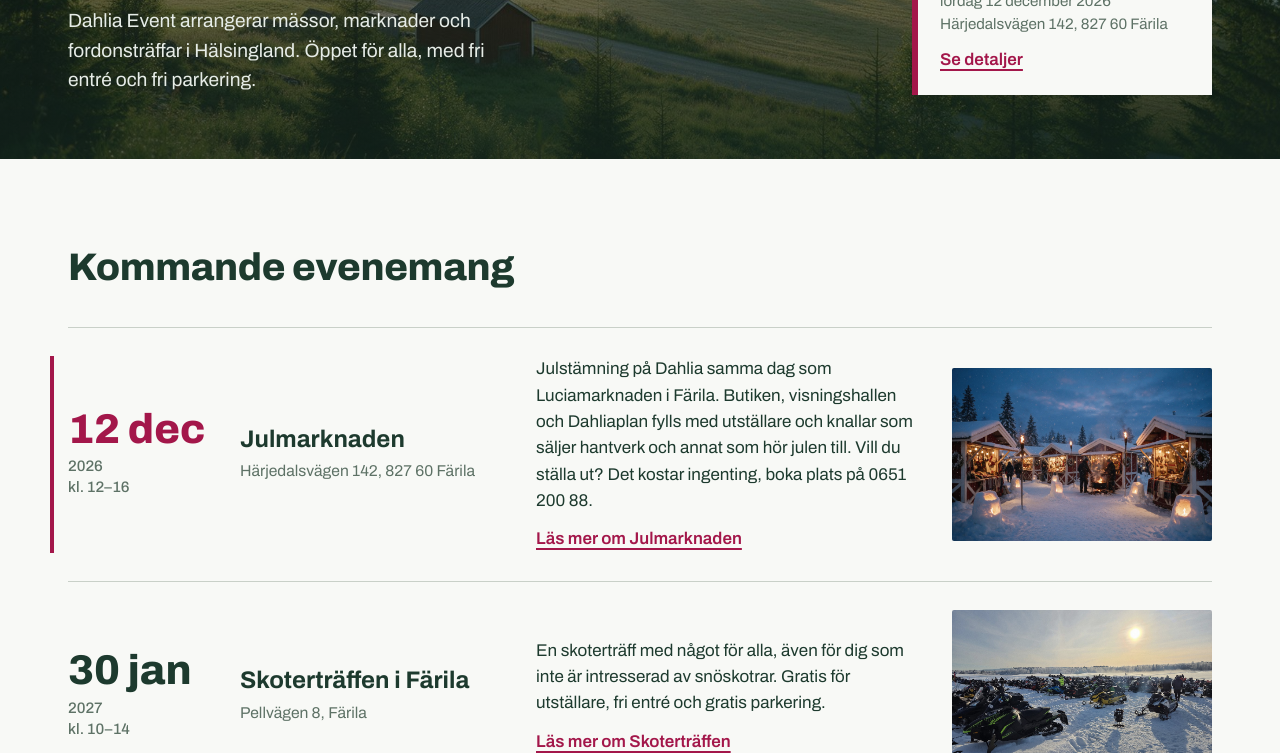
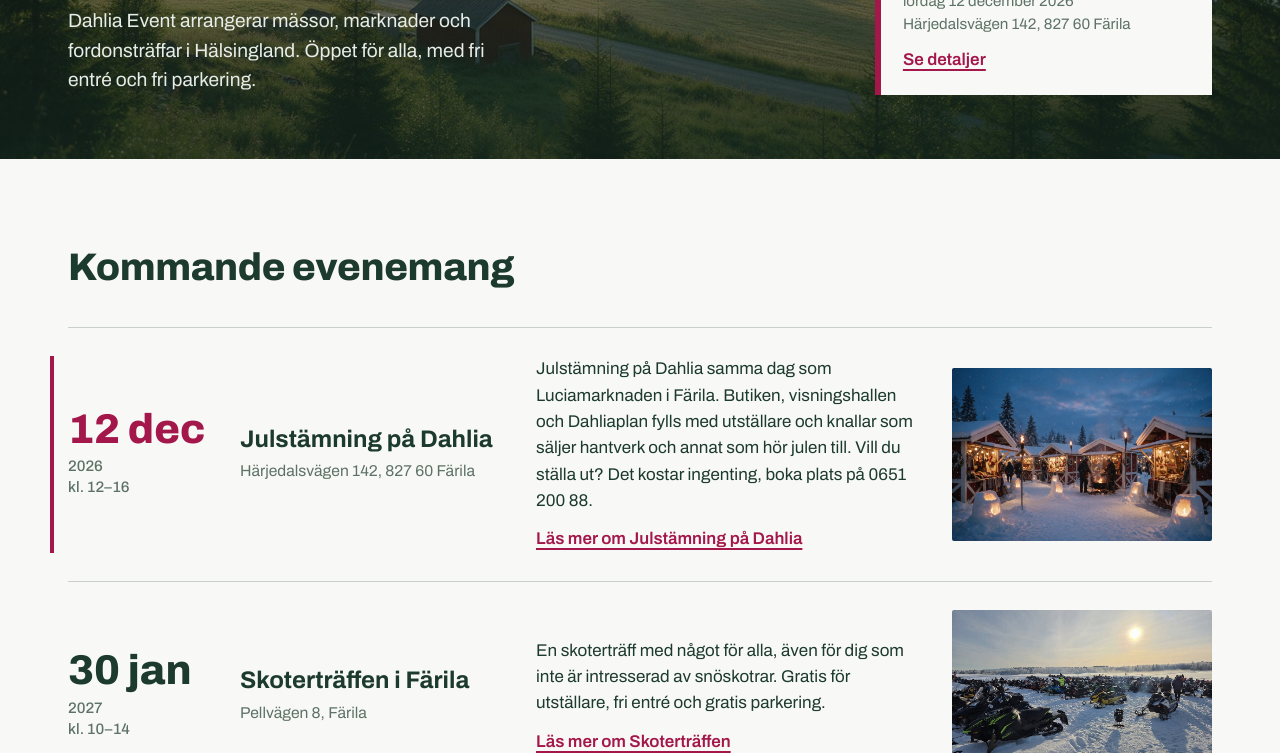
Before and after one commit to sqrddsgn/Dahlia-Event, a plain HTML site: page index.html in a window 1280 px wide. Shown: the part 577-1330 px from the top of the page. Drawn offline with Linux system fonts and the light colour scheme.

Commit message:
Byt namn till Julstämning på Dahlia
Co-Authored-By: Claude Opus 5.5 <noreply@anthropic.com>

```diff
--- a/index.html
+++ b/index.html
@@ -157,7 +157,7 @@ footer address.org{font-style:normal;line-height:1.5}
 
 <script>
 const EVENTS=[
- {id:"jul",name:"Julmarknaden",date:"2026-12-12",time:"kl. 12–16",place:"Härjedalsvägen 142, 827 60 Färila",img:"assets/julmarknad.jpg",desc:"Julstämning på Dahlia samma dag som Luciamarknaden i Färila. Butiken, visningshallen och Dahliaplan fylls med utställare och knallar som säljer hantverk och annat som hör julen till. Vill du ställa ut? Det kostar ingenting, boka plats på 0651 200 88.",url:"https://www.facebook.com/events/39042516732060399/",cta:"Läs mer om Julmarknaden",ext:true},
+ {id:"jul",name:"Julstämning på Dahlia",date:"2026-12-12",time:"kl. 12–16",place:"Härjedalsvägen 142, 827 60 Färila",img:"assets/julmarknad.jpg",desc:"Julstämning på Dahlia samma dag som Luciamarknaden i Färila. Butiken, visningshallen och Dahliaplan fylls med utställare och knallar som säljer hantverk och annat som hör julen till. Vill du ställa ut? Det kostar ingenting, boka plats på 0651 200 88.",url:"https://www.facebook.com/events/39042516732060399/",cta:"Läs mer om Julstämning på Dahlia",ext:true},
  {id:"skoter",name:"Skoterträffen i Färila",date:"2027-01-30",time:"kl. 10–14",place:"Pellvägen 8, Färila",img:"skotertraffen/skotertraffen.jpg",desc:"En skoterträff med något för alla, även för dig som inte är intresserad av snöskotrar. Gratis för utställare, fri entré och gratis parkering.",url:"skotertraffen/",cta:"Läs mer om Skoterträffen"},
  {id:"skog",name:"Stora Skogsdagarna i Hälsingland",date:"2027-03-19",end:"2027-03-20",time:"fre kl. 12.00–16.00<br>lör kl. 10.00–16.00",place:"Cirka 15 km från Färila mot Sveg i Skyte",img:"assets/skogsdagarna.jpg",desc:"Två dagar om skog och skogsbruk i Skyte, med utställare från branschen.",url:"https://www.facebook.com/profile.php?id=61595075768079",cta:"Följ Skogsdagarna på Facebook",ext:true},
  {id:"veteran",name:"Veteranbilsmarknad & Träff",date:"2027-06-18",end:"2027-06-19",time:"fre kl. 16–20<br>lör kl. 9–16",place:"Pellbacken, Pellvägen 8, Färila",img:"assets/veteran.jpg",desc:"Veteranmarknad med swap meet och veteranbilsträff inför Cruisingen i Ljusdal, tillsammans med Roadrunners Ljusdal. Fri entré för besökare.",url:"veteranbilsmarknad/",cta:"Läs mer om Veteranbilsmarknad & Träff"},
```
